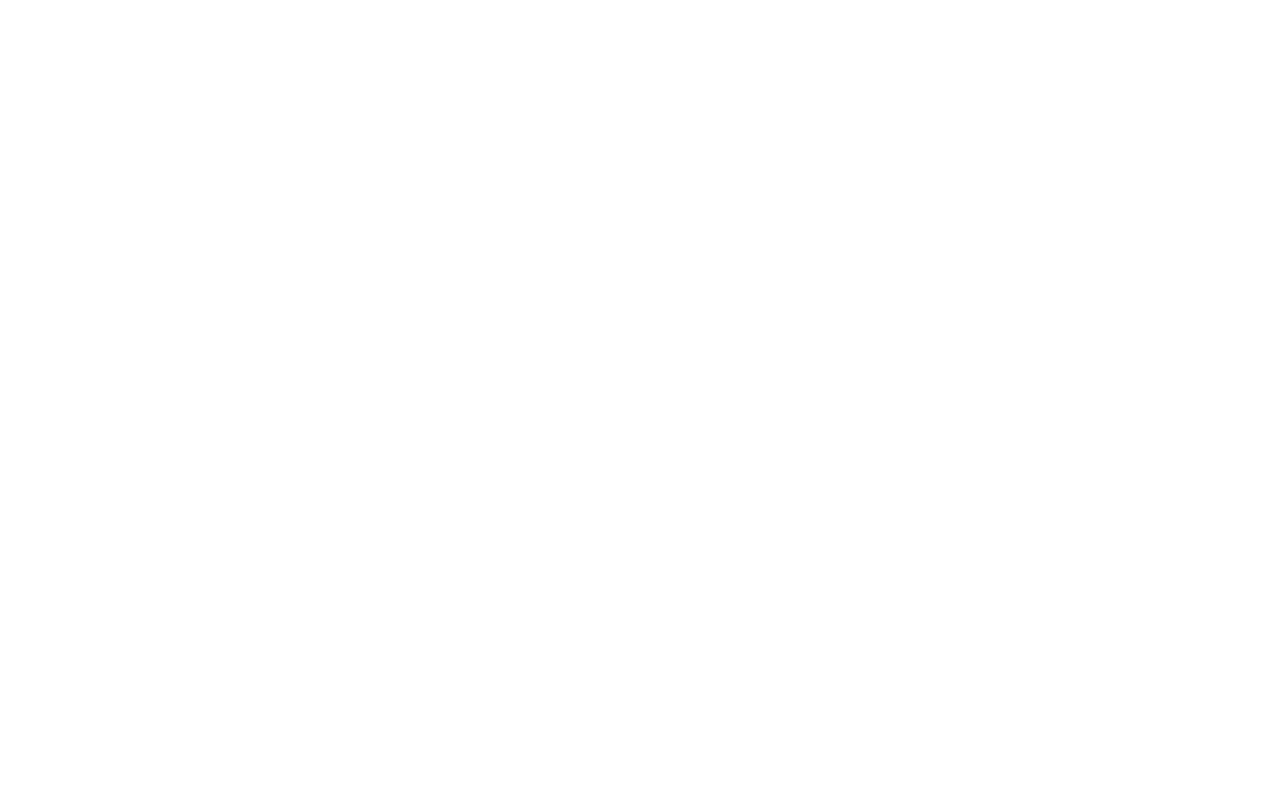
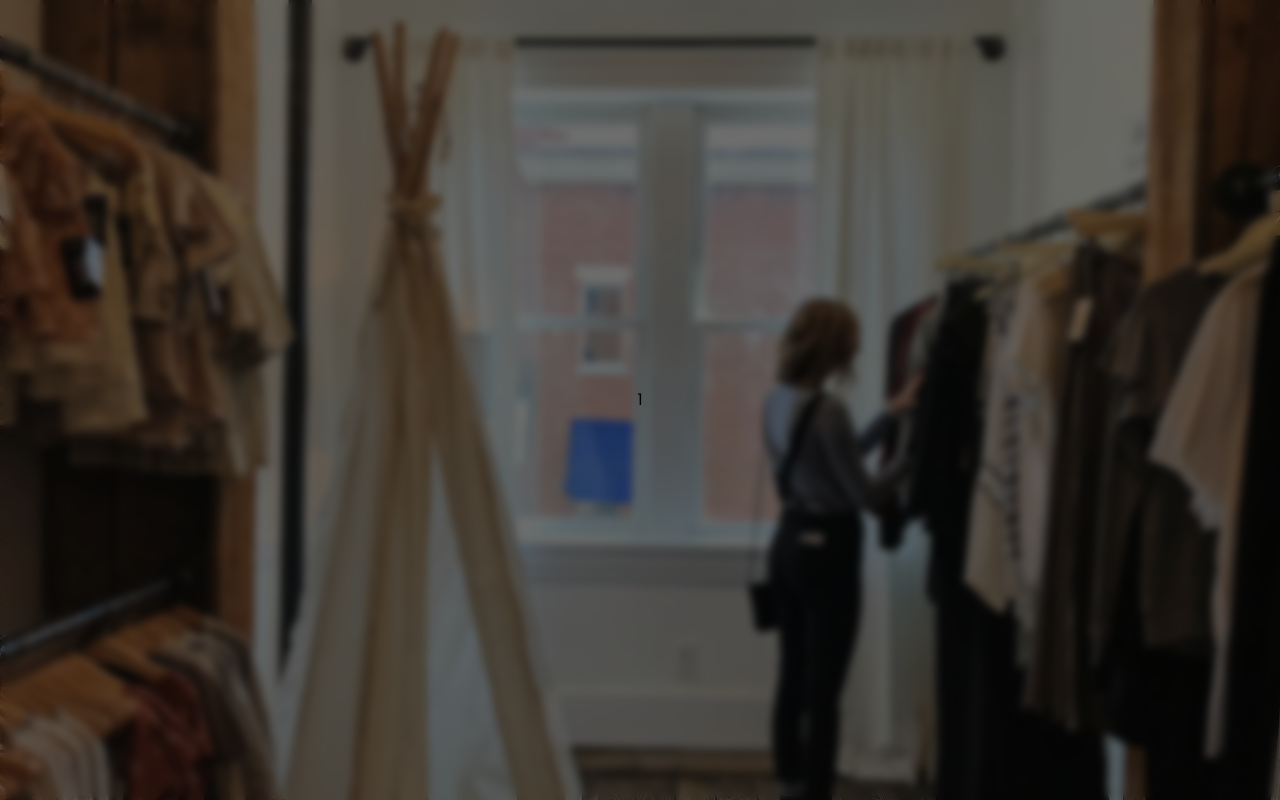
Before and after one commit to aviyan171/Mern-Ecommerce, a React (Vite) app: page / in a window 1280 px wide. Before the commit this address had no page. Built offline with nearby package versions, Linux system fonts and the light colour scheme; a web font is replaced by a local one.

Commit message:
login page slicing start

```diff
--- /dev/null
+++ b/src/features/auth/login/components/LoginForm.tsx
@@ -0,0 +1,3 @@
+export const LoginForm = () => {
+  return <div className="flex justify-center items-center h-[100vh]">1</div>;
+};
--- /dev/null
+++ b/src/features/auth/login/pages/index.tsx
@@ -0,0 +1,11 @@
+import { LoginForm } from '../components/LoginForm';
+
+function Login() {
+  return (
+    <div>
+      <LoginForm />
+    </div>
+  );
+}
+
+export default Login;
--- a/src/features/checkout/components/CheckoutForm.tsx
+++ b/src/features/checkout/components/CheckoutForm.tsx
@@ -27,7 +27,7 @@ function CheckoutForm() {
               </div>
               <CheckoutInput />
             </div>
-            <div className="flex-[2]">
+            <div className="flex-[2] ">
               <OrderDetails />
             </div>
           </div>
--- a/src/features/checkout/components/OrderDetails.tsx
+++ b/src/features/checkout/components/OrderDetails.tsx
@@ -3,7 +3,7 @@ import Divider from 'shared/components/Divider';
 
 function OrderDetails() {
   return (
-    <div className="p-8 bg-alabaster w-full">
+    <div className="p-8 bg-alabaster w-full sticky top-5">
       <p className="uppercase font-bold text-2xl pb-6">Your order</p>
       <div className="mb-7">
         <Divider />
--- a/src/shared/constants/index.ts
+++ b/src/shared/constants/index.ts
@@ -3,6 +3,7 @@ export const MAX_WIDTH = {
 };
 
 export const UI_ROUTES = {
+  login: '/',
   home: '/store/home',
   category: '/store/category',
   pages: '/store/pages',
--- /dev/null
+++ b/src/shared/layout/AuthLayout.tsx
@@ -0,0 +1,19 @@
+import { Outlet } from 'react-router-dom';
+import backGroundImage from '../assets/jpg/LoginBackground.jpg';
+
+function AuthLayout() {
+  return (
+    <div className="relative min-h-[100vh] ">
+      <img
+        src={backGroundImage}
+        alt="Login background"
+        className="absolute inset-0 object-cover h-full w-full" // Ensure image fills the container
+      />
+      <div className="absolute inset-0 bg-black/50 backdrop-blur-sm  ">
+        <Outlet />
+      </div>
+    </div>
+  );
+}
+
+export default AuthLayout;
--- a/src/shared/routes/RoutePath.tsx
+++ b/src/shared/routes/RoutePath.tsx
@@ -1,7 +1,9 @@
+import Login from 'features/auth/login/pages';
 import Category from 'features/category/pages';
 import { lazy } from 'react';
 import { Route } from 'react-router-dom';
 import { UI_ROUTES } from 'shared/constants';
+import AuthLayout from 'shared/layout/AuthLayout';
 import Router from '.';
 
 const Home = lazy(() => import('features/home/pages'));
@@ -14,6 +16,9 @@ const Contact = lazy(() => import('features/contact/pages'));
 function RoutePath() {
   return (
     <Router>
+      <Route element={<AuthLayout />}>
+        <Route path={UI_ROUTES.login} element={<Login />} />
+      </Route>
       <Route path="/store" element={<HomePage />}>
         <Route path={UI_ROUTES.home} element={<Home />} />
         <Route path={UI_ROUTES.category} element={<Category />} />
```
Also changed, not shown: src/shared/assets/jpg/LoginBackground.jpg (added).
